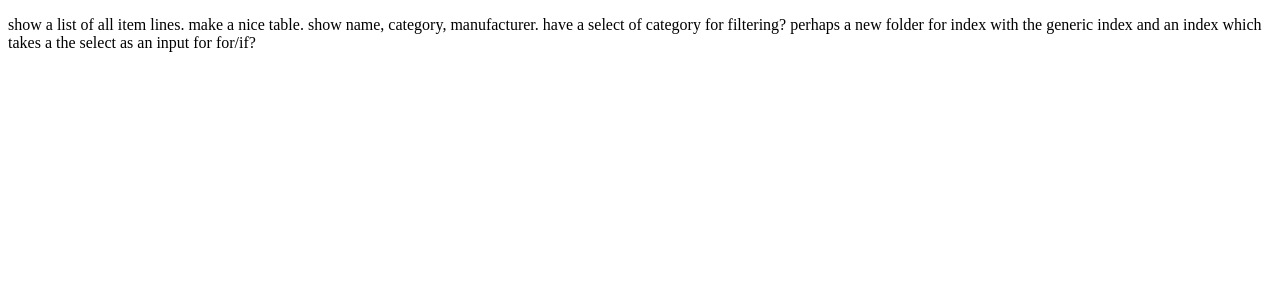
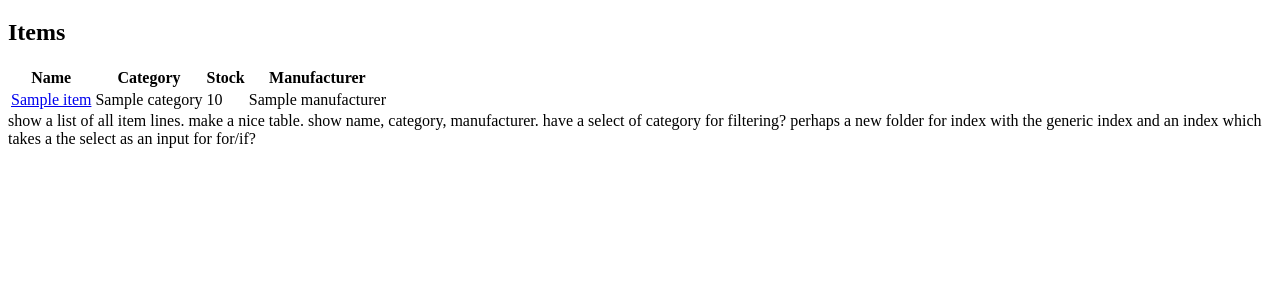
Before and after one commit to Zarecki/fantasy_shop, a Flask app: page /items in a window 1280 px wide. Shown: the part 213-513 px from the top of the page. Run offline with Flask 2, Linux system fonts and the light colour scheme; a database or web service that is not in the repository returns one stand-in record (values such as "Sample title"); some libraries are stand-ins or nearby versions.

Commit message:
items show working

```diff
--- a/app/repositories/item_repository.py
+++ b/app/repositories/item_repository.py
@@ -28,8 +28,8 @@ def select(id):
     sql = "SELECT * FROM items WHERE id = %s"
     values = [id]
     result = run_sql(sql, values)
-    manufacturer = manufacturer_repository.select(result["manufacturer_id"])
-    item  = Item(result["name"], result["description"], result["category"], result["buy_cost"], result["sell_price"], manufacturer, result["stock"], result["sold_out"], result["id"])
+    manufacturer = manufacturer_repository.select(result[0][6])
+    item  = Item(result[0][1], result[0][2], result[0][3], result[0][4], result[0][5], manufacturer, result[0][7], result[0][8], result[0][0])
     return item
 
 def delete_all():
--- a/app/templates/items/index.html
+++ b/app/templates/items/index.html
@@ -1,5 +1,26 @@
 {% extends "base.html" %}
 {% block content %}
+
+<h2>Items</h2>
+
+<div>
+    <table>
+        <tr>
+            <th>Name</th>
+            <th>Category</th>
+            <th>Stock</th>
+            <th>Manufacturer</th>
+        </tr>
+        {% for item in items %}
+        <tr>
+            <td><a href="/items/{{ item.id }}">{{ item.name }}</a></td>
+            <td>{{ item.category }}</td>
+            <td>{{ item.stock }}</td>
+            <td>{{ item.manufacturer.name }}</td>
+        </tr>
+        {% endfor %}
+    </table>
+</div>
 
 show a list of all item lines. make a nice table. show name, category, manufacturer.
 have a select of category for filtering? perhaps a new folder for index with the generic index and an index which takes a the select as an input for for/if?
```
Also changed, not shown: app/templates/items/show.html (+15 -0 lines), app/templates/manufacturers/show.html (+4 -4 lines).
